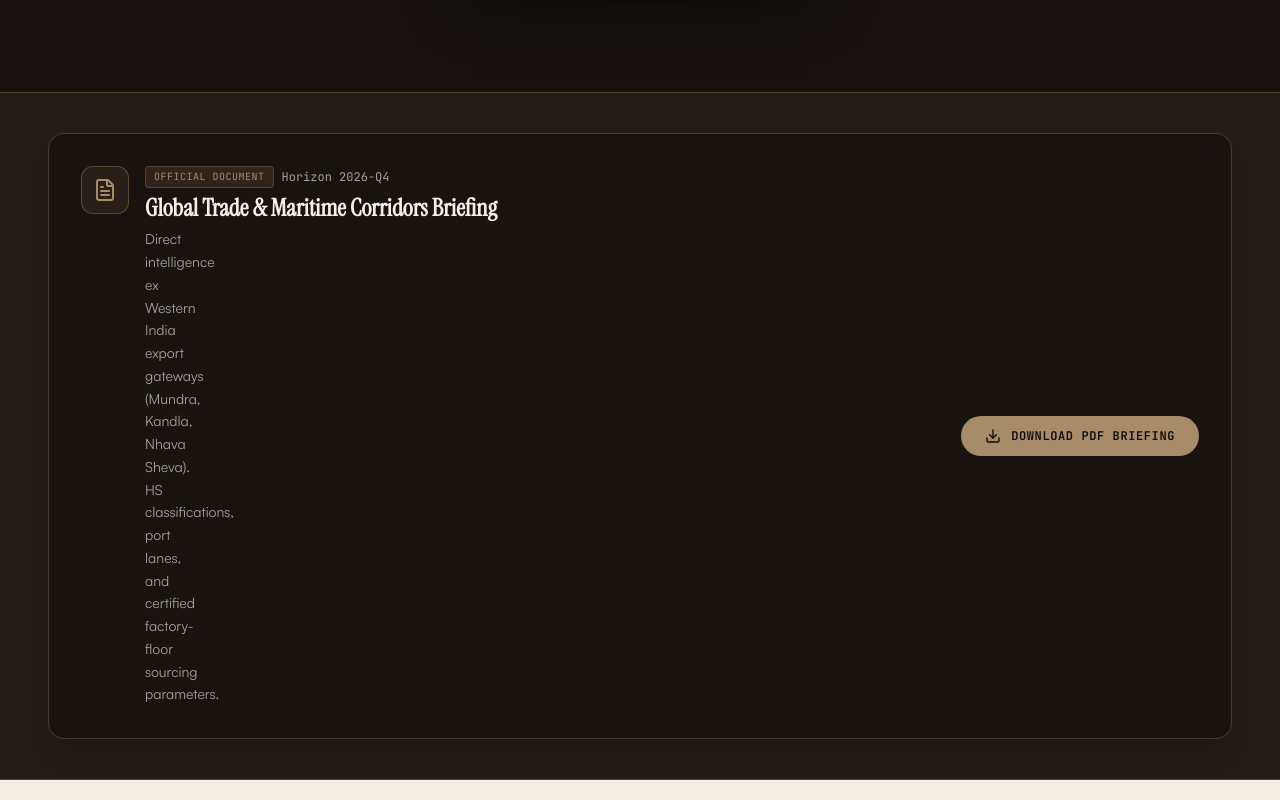
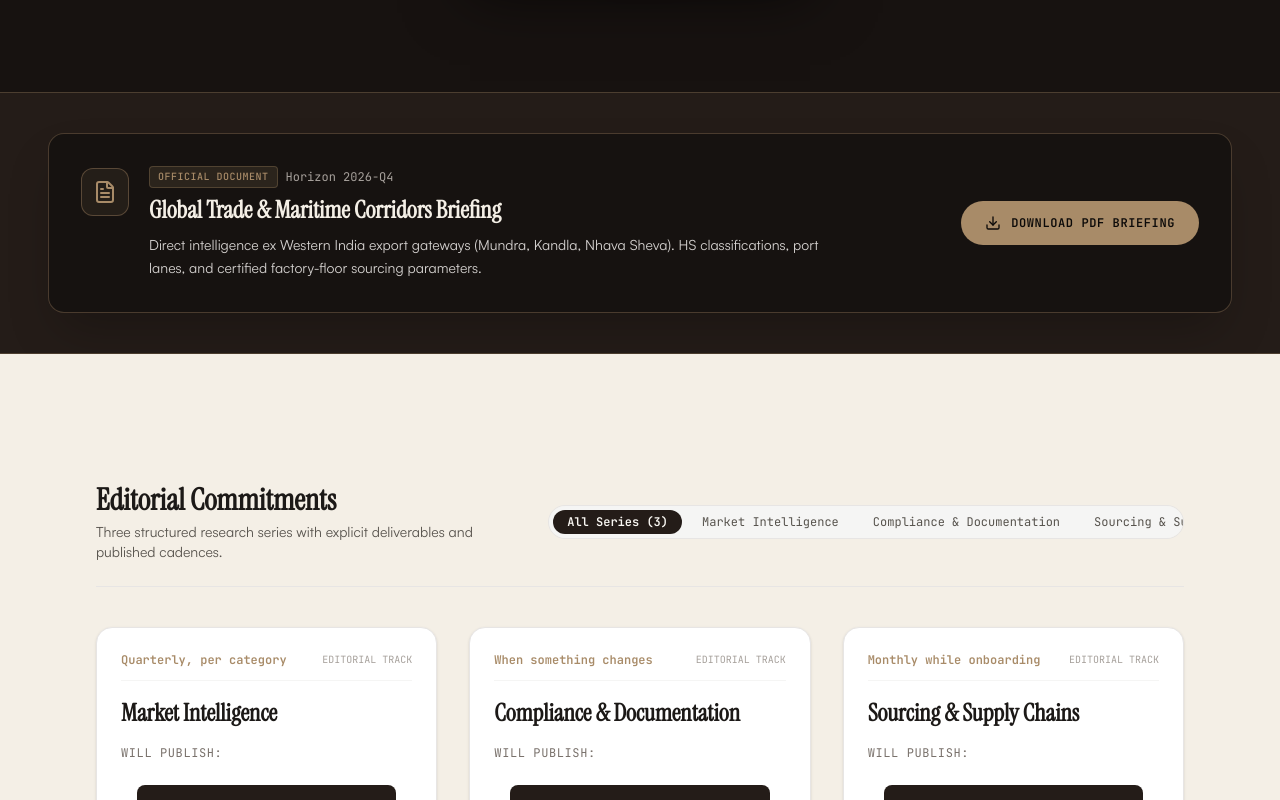
Before and after one commit to princepatel04477-web/trivoxa_redesign, a Next.js app: page /insights in a window 1280 px wide. Shown: the part 1280-2080 px from the top of the page. Built offline with nearby package versions, Linux system fonts and the light colour scheme.

Commit message:
fix(insights): fix paragraph width and flex layout in intelligence download card

```diff
--- a/src/components/sections/insights-client.tsx
+++ b/src/components/sections/insights-client.tsx
@@ -248,24 +248,24 @@ export function InsightsClient() {
       </section>
 
       {/* 2.5 Trade Intelligence Download Callout */}
-      <section className="bg-espresso border-y border-bronze/30 py-10 text-ivory">
+      <section className="bg-espresso border-y border-bronze/30 py-8 sm:py-10 text-ivory">
         <Container>
-          <div className="rounded-2xl border border-bronze/30 bg-espresso-deep/80 p-6 sm:p-8 backdrop-blur-md flex flex-col md:flex-row items-start md:items-center justify-between gap-6 shadow-xl">
-            <div className="flex items-start gap-4">
-              <div className="flex size-12 shrink-0 items-center justify-center rounded-xl border border-bronze/40 bg-bronze/10 text-bronze">
+          <div className="rounded-2xl border border-bronze/35 bg-espresso-deep/95 p-6 sm:p-8 backdrop-blur-xl flex flex-col md:flex-row md:items-center justify-between gap-6 shadow-2xl">
+            <div className="flex flex-1 min-w-0 items-start gap-4 sm:gap-5">
+              <div className="flex size-12 shrink-0 items-center justify-center rounded-xl border border-bronze/40 bg-bronze/10 text-bronze mt-0.5">
                 <FileText className="size-6" />
               </div>
-              <div>
-                <div className="flex items-center gap-2">
-                  <span className="font-mono text-[10px] uppercase tracking-wider text-bronze bg-bronze/15 px-2 py-0.5 rounded border border-bronze/30">
+              <div className="flex-1 min-w-0">
+                <div className="flex flex-wrap items-center gap-2">
+                  <span className="font-mono text-[10px] uppercase tracking-wider text-bronze bg-bronze/15 px-2 py-0.5 rounded border border-bronze/30 font-medium">
                     Official Document
                   </span>
                   <span className="font-mono text-xs text-stone-400">Horizon 2026-Q4</span>
                 </div>
-                <h3 className="font-serif text-xl sm:text-2xl font-bold text-ivory mt-1">
+                <h3 className="font-serif text-xl sm:text-2xl font-bold text-ivory mt-1.5">
                   Global Trade &amp; Maritime Corridors Briefing
                 </h3>
-                <p className="mt-1 text-xs sm:text-sm text-stone-400 max-w-2xl leading-relaxed">
+                <p className="mt-2 text-xs sm:text-sm text-stone-300 max-w-[44rem] leading-relaxed font-sans">
                   Direct intelligence ex Western India export gateways (Mundra, Kandla, Nhava Sheva). HS classifications, port lanes, and certified factory-floor sourcing parameters.
                 </p>
               </div>
@@ -273,7 +273,7 @@ export function InsightsClient() {
             <a
               href="/downloads/trivoxa-market-intelligence-2026.pdf"
               download="Trivoxa-Group-Market-Intelligence-Briefing-2026.pdf"
-              className="shrink-0 inline-flex items-center gap-2.5 rounded-full bg-bronze px-6 py-3 font-mono text-xs uppercase tracking-wider font-semibold text-stone-950 transition-all duration-200 hover:bg-bronze-light hover:shadow-lg hover:shadow-bronze/20 active:scale-95 cursor-pointer"
+              className="shrink-0 inline-flex items-center justify-center gap-2.5 rounded-full bg-bronze px-6 py-3.5 font-mono text-xs uppercase tracking-wider font-semibold text-stone-950 transition-all duration-200 hover:bg-bronze-light hover:shadow-lg hover:shadow-bronze/25 active:scale-95 cursor-pointer whitespace-nowrap"
             >
               <Download className="size-4" />
               <span>Download PDF Briefing</span>
```
